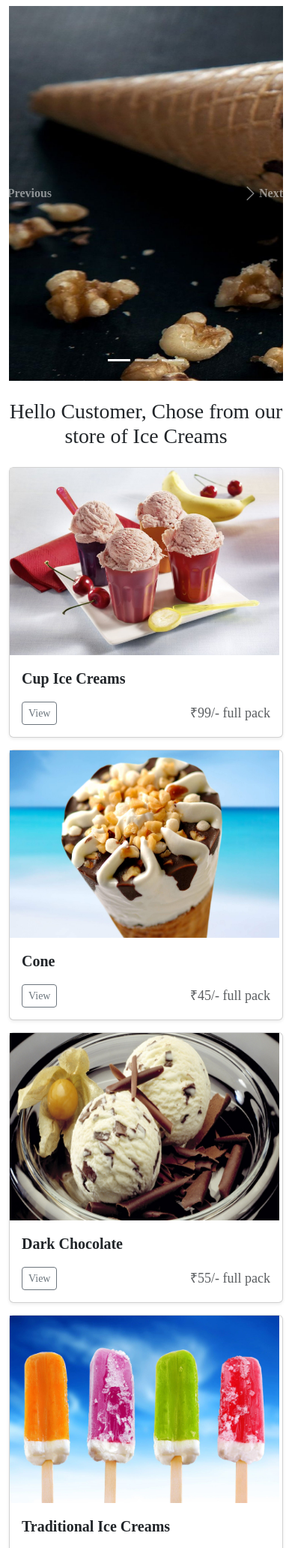
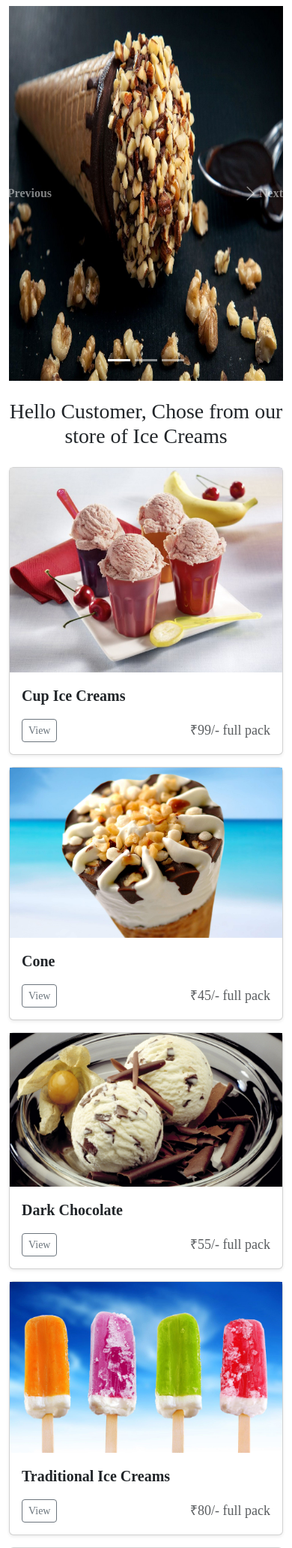
Before and after one commit to iash8090/icecream-website-Django, a Django app: page / in a window 390 px wide. Shown: the part 56-2121 px from the top of the page at 75% size. Run offline with Django 4.2, Linux system fonts and the light colour scheme; data comes from the database, SQL or seed files in the repository.

Commit message:
making responsive webpage index.html

```diff
--- a/templates/index.html
+++ b/templates/index.html
@@ -4,8 +4,8 @@
 
 {% load static %}
 
-<div class="container-fluid ">
-<div id="carouselExampleCaptions" class="carousel slide">
+<div class="container-fluid " >
+<div id="carouselExampleCaptions" class="carousel slide" >
   <div class="carousel-indicators">
     <button type="button" data-bs-target="#carouselExampleCaptions" data-bs-slide-to="0" class="active" aria-current="true" aria-label="Slide 1"></button>
     <button type="button" data-bs-target="#carouselExampleCaptions" data-bs-slide-to="1" aria-label="Slide 2"></button>
@@ -13,9 +13,9 @@
   </div>
 
   <div class="carousel-inner my-2">
-    <div class="carousel-item active">
+    <div class="carousel-item active" >
       <a href="{% static '/img/1.jfif' %}">
-      <center><img src="{% static '/img/1.jfif' %} " class="d-block" alt="..." width="1300" height="500"></center>
+      <center><img src="{% static '/img/1.jfif' %}" class="d-block w-100" alt="..." width="1300" height="500"></center>
       </a>
         <div class="carousel-caption d-none d-md-block">
         <h5>Walnut Chocolate Cone</h5>
@@ -63,9 +63,9 @@
 
 
         {% for dtl in dtls %}
-        <div class="col">
-          <div class="card shadow-sm">
-           <img src="{{dtl.img.url}}" width="360" height="250">
+        <div class="col" >
+          <div class="card shadow-sm" style="width:100%; height:100%">
+           <img src="{{dtl.img.url}}" style="width:100%; height:100%" >
             <div class="card-body">
               <p class="card-text" style="font-size: 20px"><b>{{dtl.name}} </b> </p>
               <div class="d-flex justify-content-between align-items-center">
```
